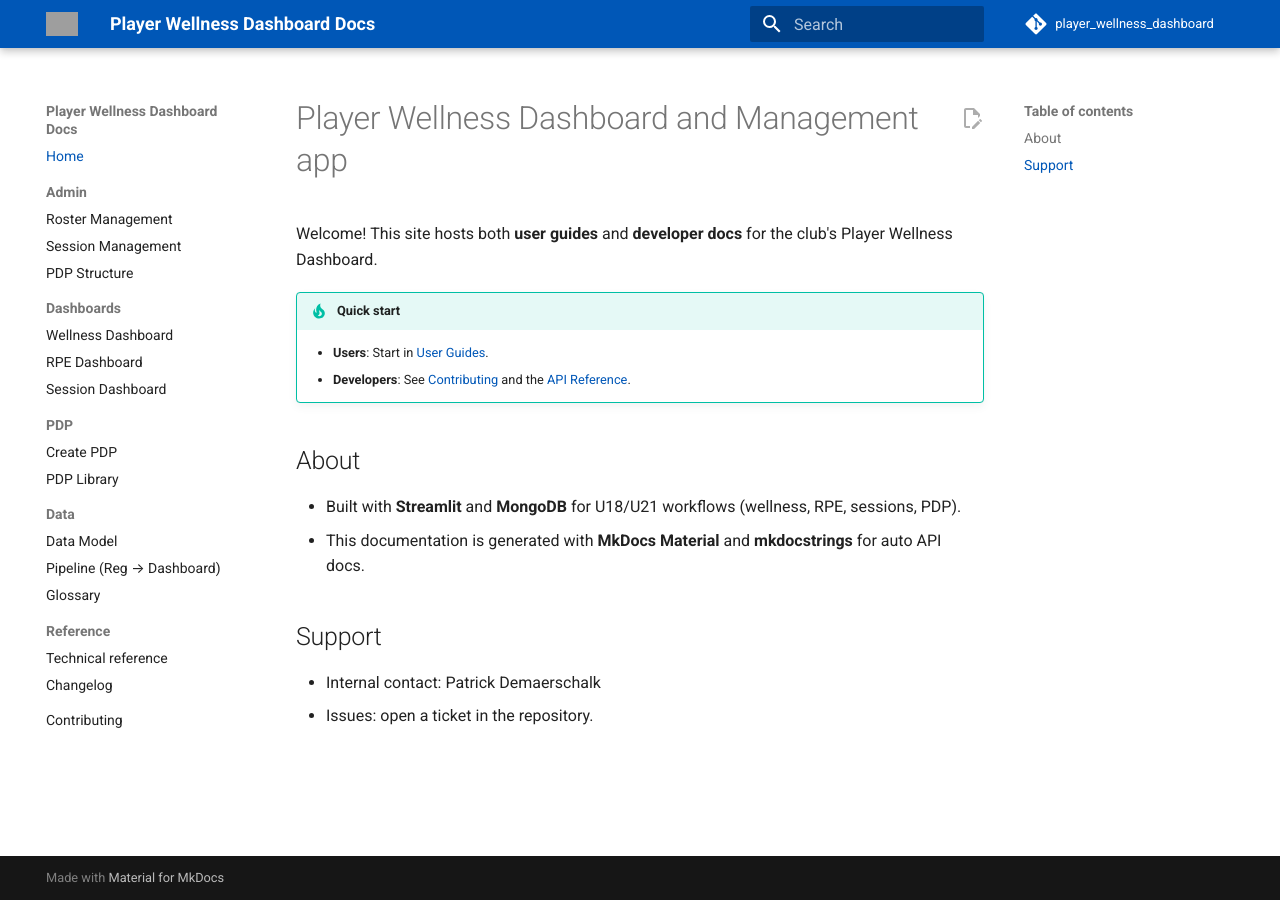
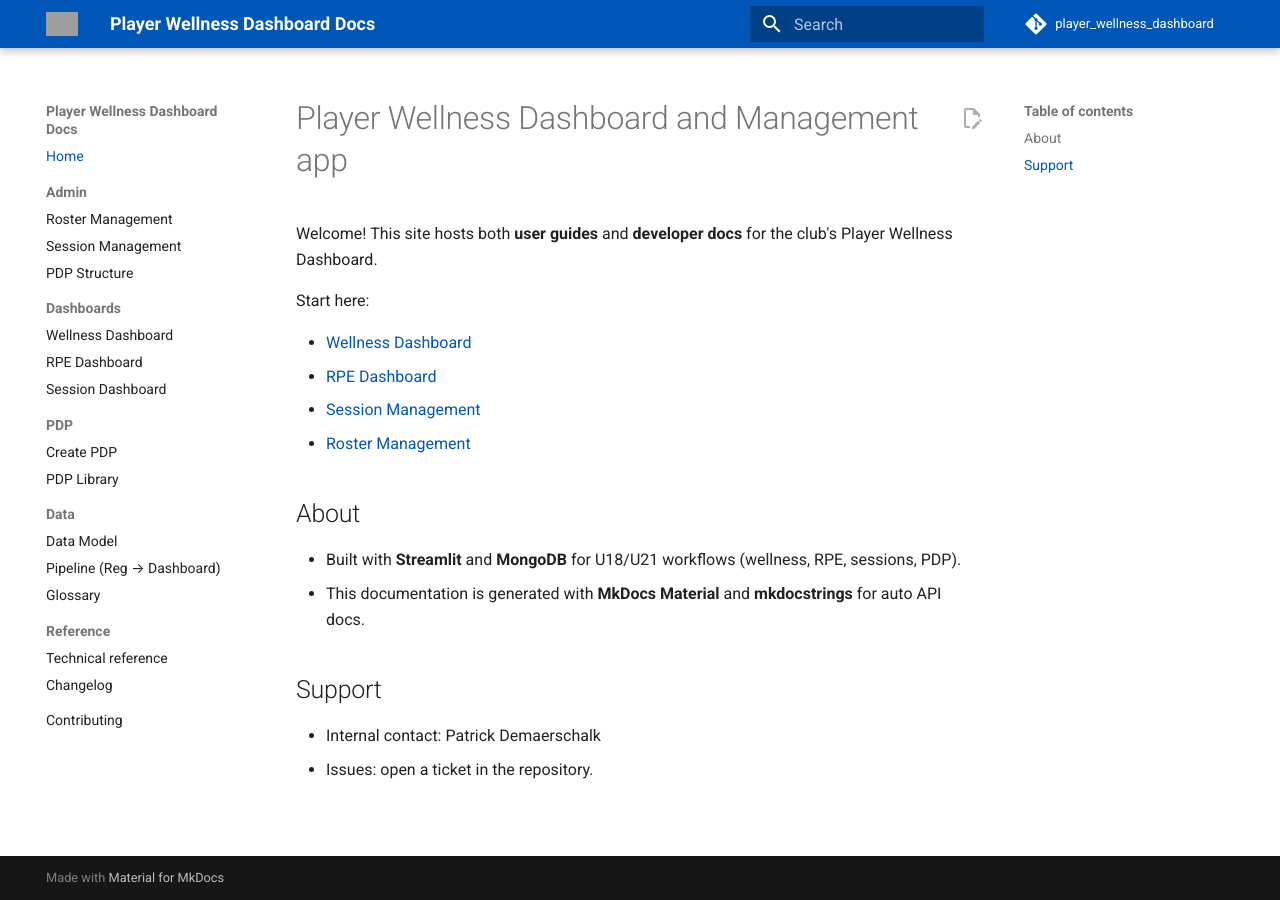
Before and after one commit to pdemaers/player_wellness_dashboard, an MkDocs documentation site: the page built from docs/index.md, in a window 1280 px wide. Built offline with MkDocs 1.6.1 and Material for MkDocs 9.7.7, drawn with Linux system fonts in a browser that asks for light colours; comment, search, counter and statistics services are not loaded; grey boxes are pictures that could not be loaded.

Commit message:
docs: small tweeks to make mkdocs work

```diff
--- a/docs/index.md
+++ b/docs/index.md
@@ -2,9 +2,12 @@
 
 Welcome! This site hosts both **user guides** and **developer docs** for the club's Player Wellness Dashboard.
 
-!!! tip "Quick start"
-    - **Users**: Start in [User Guides](user-guides/index.md).
-    - **Developers**: See [Contributing](contributing.md) and the [API Reference](reference/api.md).
+Start here:
+
+- [Wellness Dashboard](dashboards/wellness_dashboard.md)
+- [RPE Dashboard](dashboards/rpe_dashboard.md)
+- [Session Management](admin/session_management.md)
+- [Roster Management](admin/roster_management.md)
 
 ## About
 - Built with **Streamlit** and **MongoDB** for U18/U21 workflows (wellness, RPE, sessions, PDP).
```
Also changed, not shown: 2 other files.
